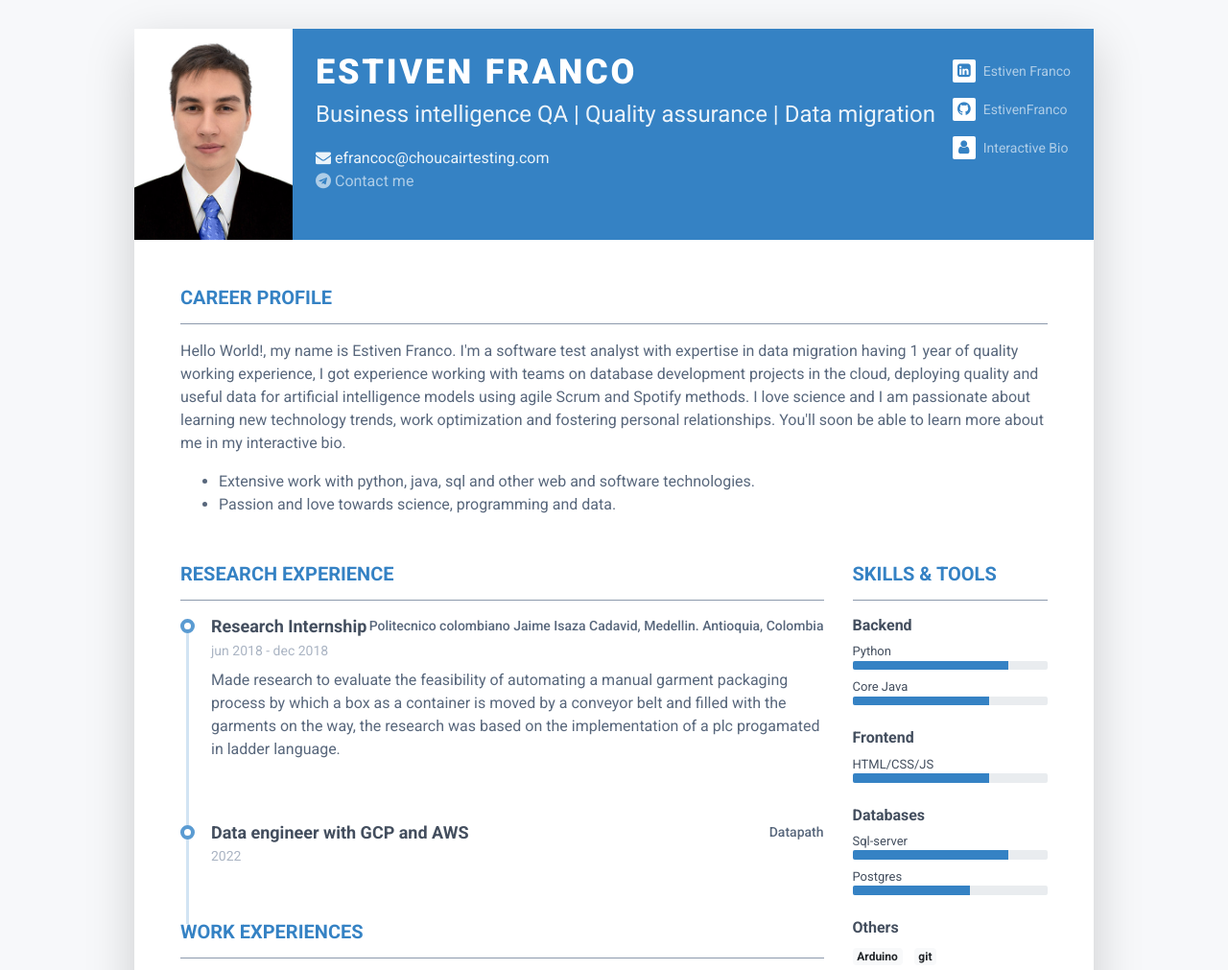
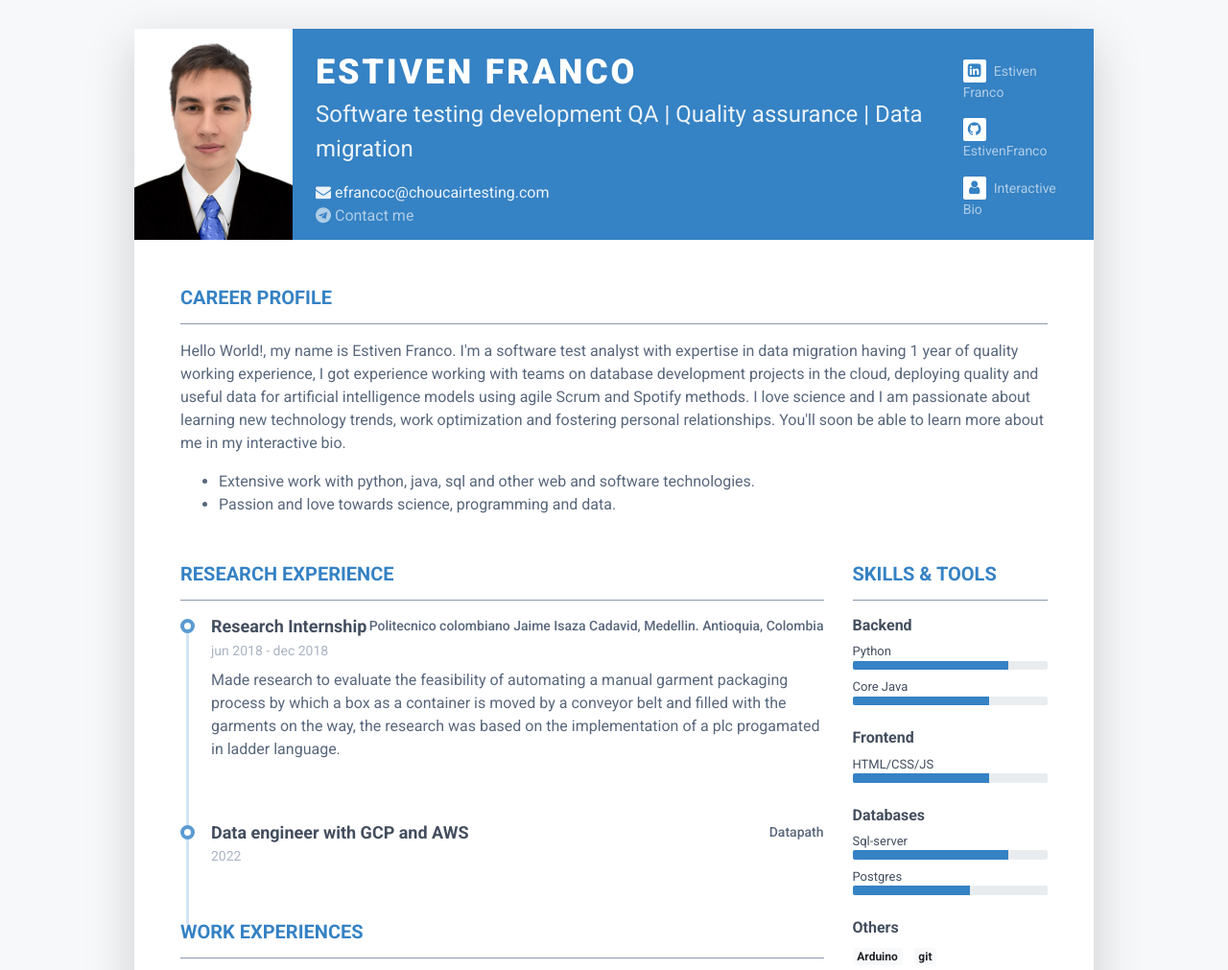
Before and after one commit to Francocan/Francocan.github.io, a plain HTML site: page index.html in a window 1280 px wide. Shown: the top 1011 px of the page at 96% size. Drawn offline with Linux system fonts and the light colour scheme.

Commit message:
archivos de mi cv

```diff
--- a/index.html
+++ b/index.html
@@ -37,7 +37,7 @@
             <div class="media-body p-4 d-flex flex-column flex-md-row mx-auto mx-lg-0">
                 <div class="primary-info">
                     <h1 class="name mt-0 mb-1 text-white text-uppercase text-uppercase">Estiven Franco</h1>
-                    <div class="title mb-3">Business intelligence QA | Quality assurance | Data migration</div>
+                    <div class="title mb-3">Software testing development QA | Quality assurance | Data migration</div>
                     <ul class="list-unstyled">
 
                     <li><i class="fa fa-envelope" data-fa-transform="grow-3"></i> efrancoc@choucairtesting.com</li>
```
